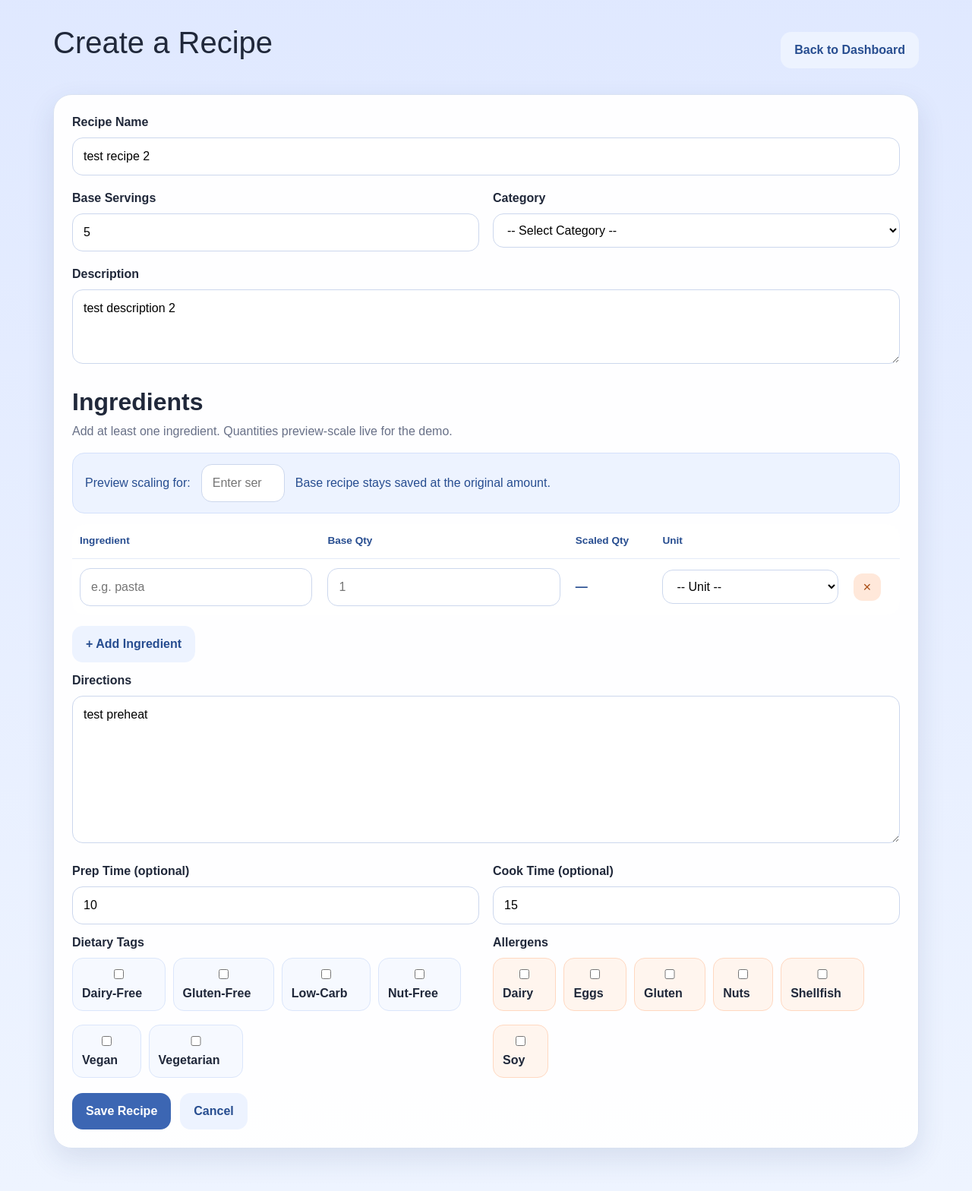
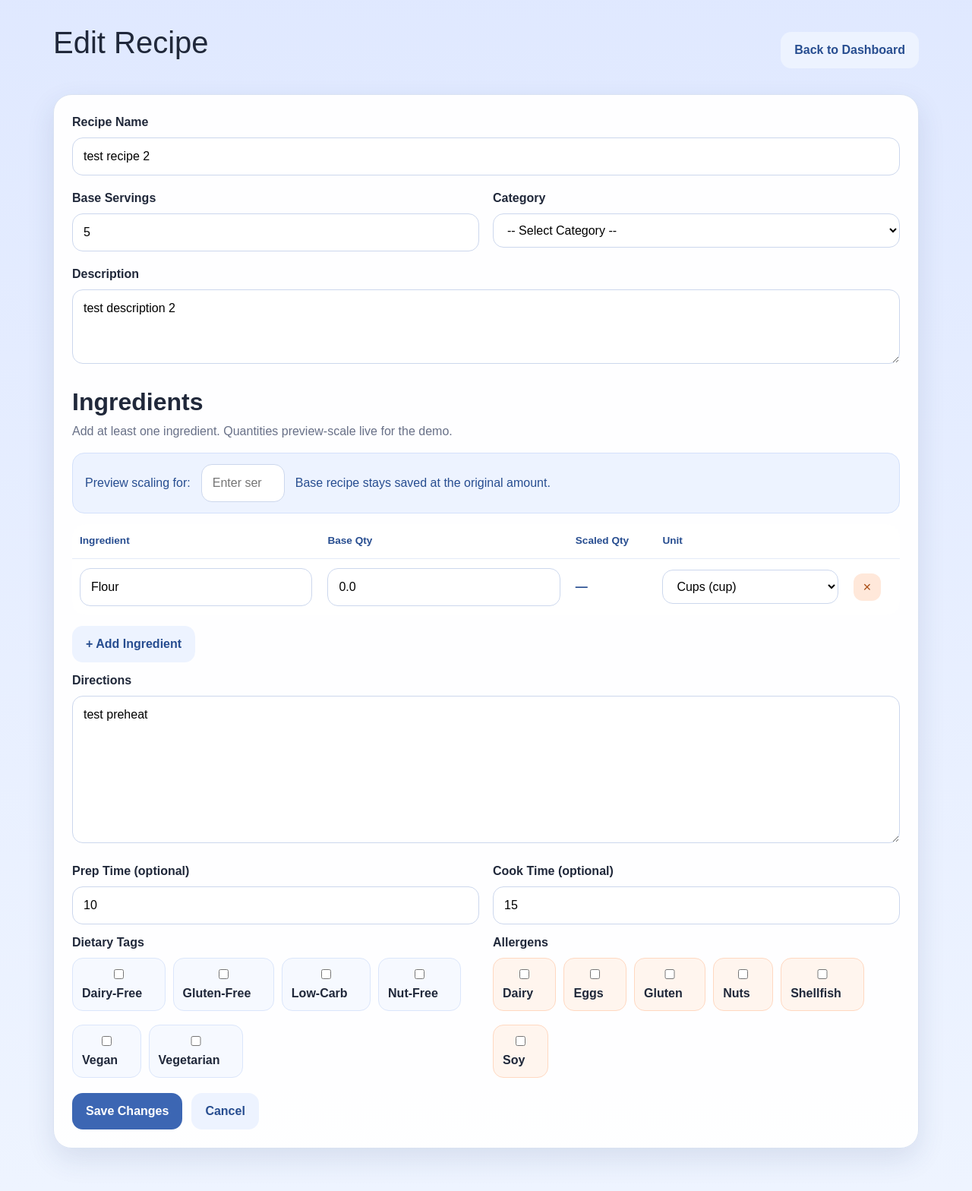
Before and after one commit to Benc25/csc330projectdemo, a Flask app: page /recipe/3/edit in a window 1280 px wide. Shown: the part 83-1651 px from the top of the page at 76% size. Run offline with Flask 3, Linux system fonts and the light colour scheme; a user stored in the database is signed in.

Commit message:
Fixed Edit Recipes deleting ingredients and not saving with the same name

```diff
--- a/app/routes.py
+++ b/app/routes.py
@@ -171,7 +171,6 @@ def dashboard():
     newest_recipes = Recipe.query.order_by(Recipe.dateCreated.desc()).limit(6).all()
     newest = [_recipe_card_data(r) for r in newest_recipes]
 
-    # --- INSERTED SAVED RECIPES LOGIC START ---
     saved_recipes = []
     if user:
         saved_query = (
@@ -181,7 +180,6 @@ def dashboard():
             .all()
         )
         saved_recipes = [_recipe_card_data(r) for r in saved_query]
-    # --- INSERTED SAVED RECIPES LOGIC END ---
 
     stats = {
         'recipes': Recipe.query.count(),
@@ -189,16 +187,6 @@ def dashboard():
         'tags': DietaryTag.query.count(),
         'allergens': Allergen.query.count(),
     }
-
-    # Make sure to add saved_recipes to the return context!
-    return render_template('dashboard.html',
-                           user=user,
-                           top_recipe=top_recipe,
-                           popular=popular,
-                           random_recipes=random_recipes,
-                           newest=newest,
-                           saved_recipes=saved_recipes, # Add this
-                           stats=stats)
 
     notifications = _get_notifications()
     has_unread = any(not n.isRead for n in notifications)
@@ -209,6 +197,7 @@ def dashboard():
                            popular=popular,
                            random_recipes=random_recipes,
                            newest=newest,
+                           saved_recipes=saved_recipes,
                            stats=stats,
                            notifications=notifications,
                            has_unread=has_unread)
@@ -296,7 +285,8 @@ def create_recipe():
     notifications = _get_notifications()
     has_unread = any(not n.isRead for n in notifications)
     return render_template('recipe_form.html', form=form, units=units, errors=errors,
-                           notifications=notifications, has_unread=has_unread)
+                           notifications=notifications, has_unread=has_unread,
+                           is_edit=False, existing_ingredients=[], recipe=None)
 
 
 @app.route('/recipe/<int:recipe_id>')
@@ -311,7 +301,6 @@ def view_recipe(recipe_id):
     avg_rating, rating_count = _get_avg_rating(recipe_id)
     user_rating = Rating.query.filter_by(recipeID=recipe_id, userID=uid).first() if uid else None
 
-    # Check if the current user has saved this recipe
     is_saved = False
     if uid:
         is_saved = SavedRecipe.query.filter_by(userID=uid, recipeID=recipe_id).first() is not None
@@ -435,7 +424,6 @@ def fork_recipe(recipe_id):
     db.session.add(forked_recipe)
     db.session.flush()
 
-    # Copy ingredients
     ingredients = Ingredient.query.filter_by(recipeID=recipe_id).all()
     for ing in ingredients:
         new_ing = Ingredient(
@@ -446,19 +434,16 @@ def fork_recipe(recipe_id):
         )
         db.session.add(new_ing)
 
-    # Copy categories
     categories = RecipeCategory.query.filter_by(recipeID=recipe_id).all()
     for cat in categories:
         new_cat = RecipeCategory(recipeID=forked_recipe.id, categoryID=cat.categoryID)
         db.session.add(new_cat)
 
-    # Copy dietary tags
     dietary_tags = RecipeDietaryTag.query.filter_by(recipeID=recipe_id).all()
     for tag in dietary_tags:
         new_tag = RecipeDietaryTag(recipeID=forked_recipe.id, dietaryTagID=tag.dietaryTagID)
         db.session.add(new_tag)
 
-    # Copy allergens
     allergens = RecipeAllergen.query.filter_by(recipeID=recipe_id).all()
     for allergen in allergens:
         new_allergen = RecipeAllergen(recipeID=forked_recipe.id, allergenID=allergen.allergenID)
@@ -499,7 +484,6 @@ def edit_recipe(recipe_id):
     current_user = get_current_user()
     recipe = Recipe.query.get_or_404(recipe_id)
 
-    # Only allow the author to edit
     if recipe.authorID != current_user.id:
         flash('You do not have permission to edit this recipe.', 'error')
         return redirect(url_for('view_recipe', recipe_id=recipe_id))
@@ -511,6 +495,8 @@ def edit_recipe(recipe_id):
     units = MeasurementUnit.query.filter_by(isActive=True).order_by(MeasurementUnit.name).all()
 
     errors = []
+    # Always pre-load from DB; the GET branch uses this directly, POST failure overwrites it
+    existing_ingredients = Ingredient.query.filter_by(recipeID=recipe_id).all()
 
     if form.validate_on_submit():
         ing_names = request.form.getlist('ing_name')
@@ -521,6 +507,13 @@ def edit_recipe(recipe_id):
 
         if not has_ingredient:
             errors.append('At least one ingredient is required.')
+
+        # Only flag duplicate if the title changed AND another recipe already uses it
+        new_title = form.title.data.strip()
+        if new_title != recipe.title:
+            duplicate = Recipe.query.filter_by(authorID=current_user.id, title=new_title).first()
+            if duplicate:
+                errors.append('You already have a recipe with this name.')
 
         parsed_ingredients = []
         for idx, (name, qty, unit_id) in enumerate(zip(ing_names, ing_qtys, ing_units), start=1):
@@ -544,30 +537,25 @@ def edit_recipe(recipe_id):
             parsed_ingredients.append((name, quantity, parsed_unit_id))
 
         if not errors:
-            # Update recipe
-            recipe.title = form.title.data.strip()
+            recipe.title = new_title
             recipe.description = (form.description.data or '').strip() or None
             recipe.instructions = form.instructions.data.strip()
             recipe.baseServings = form.baseServings.data
             recipe.prepTime = form.prepTime.data or None
             recipe.cookTime = form.cookTime.data or None
 
-            # Delete and recreate ingredients
             Ingredient.query.filter_by(recipeID=recipe_id).delete()
             for name, quantity, unit_id in parsed_ingredients:
                 db.session.add(Ingredient(recipeID=recipe_id, unitID=unit_id, name=name, quantity=quantity))
 
-            # Update categories
             RecipeCategory.query.filter_by(recipeID=recipe_id).delete()
             if form.category_id.data and form.category_id.data != 0:
                 db.session.add(RecipeCategory(recipeID=recipe_id, categoryID=form.category_id.data))
 
-            # Update dietary tags
             RecipeDietaryTag.query.filter_by(recipeID=recipe_id).delete()
             for tag_id in form.dietary_tags.data:
                 db.session.add(RecipeDietaryTag(recipeID=recipe_id, dietaryTagID=tag_id))
 
-            # Update allergens
             RecipeAllergen.query.filter_by(recipeID=recipe_id).delete()
             for allergen_id in form.allergens.data:
                 db.session.add(RecipeAllergen(recipeID=recipe_id, allergenID=allergen_id))
@@ -576,8 +564,31 @@ def edit_recipe(recipe_id):
             flash('Recipe updated successfully!', 'success')
             return redirect(url_for('view_recipe', recipe_id=recipe_id))
 
+        # Validation failed — re-render with the ingredients the user just submitted
+        # so they don't lose their edits
+        existing_ingredients = []
+        for name, qty, unit_id in zip(ing_names, ing_qtys, ing_units):
+            name = (name or '').strip()
+            if not name:
+                continue
+            try:
+                quantity = float(qty) if qty else 0.0
+            except ValueError:
+                quantity = 0.0
+            try:
+                uid_int = int(unit_id) if unit_id else 1
+            except ValueError:
+                uid_int = 1
+
+            class _FakeIng:
+                pass
+            fi = _FakeIng()
+            fi.name = name
+            fi.quantity = quantity
+            fi.unitID = uid_int
+            existing_ingredients.append(fi)
+
     elif request.method == 'GET':
-        # Populate form with existing data
         form.title.data = recipe.title
         form.description.data = recipe.description
         form.instructions.data = recipe.instructions
@@ -585,15 +596,12 @@ def edit_recipe(recipe_id):
         form.prepTime.data = recipe.prepTime
         form.cookTime.data = recipe.cookTime
 
-        # Set category
         category_link = RecipeCategory.query.filter_by(recipeID=recipe_id).first()
         form.category_id.data = category_link.categoryID if category_link else 0
 
-        # Set dietary tags
         diet_tags = RecipeDietaryTag.query.filter_by(recipeID=recipe_id).all()
         form.dietary_tags.data = [dt.dietaryTagID for dt in diet_tags]
 
-        # Set allergens
         allergen_links = RecipeAllergen.query.filter_by(recipeID=recipe_id).all()
         form.allergens.data = [a.allergenID for a in allergen_links]
 
@@ -604,7 +612,10 @@ def edit_recipe(recipe_id):
     notifications = _get_notifications()
     has_unread = any(not n.isRead for n in notifications)
     return render_template('recipe_form.html', form=form, units=units, errors=errors, recipe=recipe,
-                           notifications=notifications, has_unread=has_unread, current_user=current_user, is_edit=True)
+                           notifications=notifications, has_unread=has_unread,
+                           current_user=current_user, is_edit=True,
+                           existing_ingredients=existing_ingredients)
+
 
 @app.route('/notifications/<int:notification_id>/delete', methods=['POST'])
 @login_required
@@ -654,7 +665,6 @@ def search():
 def my_groups():
     user = get_current_user()
 
-    # Groups the user belongs to
     user_groups = (
         db.session.query(Group)
         .join(GroupMember, Group.id == GroupMember.groupID)
--- a/app/templates/recipe_form.html
+++ b/app/templates/recipe_form.html
@@ -1,11 +1,11 @@
 {% extends "base.html" %}
-{% block title %}Create Recipe | The Open Kitchen{% endblock %}
+{% block title %}{{ 'Edit Recipe' if is_edit else 'Create Recipe' }} | The Open Kitchen{% endblock %}
 
 {% block content %}
 <section class="form-shell">
     <div class="section-head compact">
         <div>
-            <h1>Create a Recipe</h1>
+            <h1>{{ 'Edit Recipe' if is_edit else 'Create a Recipe' }}</h1>
         </div>
         <a href="{{ url_for('dashboard') }}" class="btn btn-secondary">Back to Dashboard</a>
     </div>
@@ -21,7 +21,7 @@
     </div>
     {% endif %}
 
-    <form method="POST" action="{{ url_for('create_recipe') }}" class="form-card">
+    <form method="POST" action="{{ url_for('edit_recipe', recipe_id=recipe.id) if is_edit else url_for('create_recipe') }}" class="form-card">
         {{ form.hidden_tag() }}
 
         <div class="form-grid two">
@@ -66,6 +66,24 @@
                 </tr>
             </thead>
             <tbody id="ingredient-body">
+                {% if is_edit and existing_ingredients %}
+                    {% for ing in existing_ingredients %}
+                    <tr class="ingredient-row">
+                        <td><input type="text" name="ing_name" placeholder="e.g. pasta" value="{{ ing.name }}"></td>
+                        <td><input type="number" class="base-qty" step="0.01" min="0" name="ing_quantity" placeholder="1" value="{{ ing.quantity }}" oninput="scaleIngredients(document.getElementById('adjustServings').value)"></td>
+                        <td><span class="scaled-value">—</span></td>
+                        <td>
+                            <select name="ing_unit">
+                                <option value="">-- Unit --</option>
+                                {% for u in units %}
+                                <option value="{{ u.id }}" {% if u.id == ing.unitID %}selected{% endif %}>{{ u.name }} ({{ u.abbreviation }})</option>
+                                {% endfor %}
+                            </select>
+                        </td>
+                        <td><button type="button" class="icon-btn" onclick="removeIngredient(this)">×</button></td>
+                    </tr>
+                    {% endfor %}
+                {% else %}
                 <tr class="ingredient-row">
                     <td><input type="text" name="ing_name" placeholder="e.g. pasta"></td>
                     <td><input type="number" class="base-qty" step="0.01" min="0" name="ing_quantity" placeholder="1" oninput="scaleIngredients(document.getElementById('adjustServings').value)"></td>
@@ -80,6 +98,7 @@
                     </td>
                     <td><button type="button" class="icon-btn" onclick="removeIngredient(this)">×</button></td>
                 </tr>
+                {% endif %}
             </tbody>
         </table>
         <button type="button" class="btn btn-secondary" onclick="addIngredient()">+ Add Ingredient</button>
@@ -106,7 +125,8 @@
                 <label>Dietary Tags</label>
                 <div class="check-grid">
                     {% for value, label in form.dietary_tags.choices %}
-                    <label class="check-pill"><input type="checkbox" name="dietary_tags" value="{{ value }}"> {{ label }}</label>
+                    <label class="check-pill"><input type="checkbox" name="dietary_tags" value="{{ value }}"
+                        {% if value in form.dietary_tags.data %}checked{% endif %}> {{ label }}</label>
                     {% endfor %}
                 </div>
             </div>
@@ -115,15 +135,16 @@
                 <label>Allergens</label>
                 <div class="check-grid">
                     {% for value, label in form.allergens.choices %}
-                    <label class="check-pill allergen"><input type="checkbox" name="allergens" value="{{ value }}"> {{ label }}</label>
+                    <label class="check-pill allergen"><input type="checkbox" name="allergens" value="{{ value }}"
+                        {% if value in form.allergens.data %}checked{% endif %}> {{ label }}</label>
                     {% endfor %}
                 </div>
             </div>
         </div>
 
         <div class="form-actions push-top">
-            <button type="submit" class="btn btn-primary">Save Recipe</button>
-            <a href="{{ url_for('dashboard') }}" class="btn btn-secondary">Cancel</a>
+            <button type="submit" class="btn btn-primary">{{ 'Save Changes' if is_edit else 'Save Recipe' }}</button>
+            <a href="{{ url_for('view_recipe', recipe_id=recipe.id) if is_edit else url_for('dashboard') }}" class="btn btn-secondary">Cancel</a>
         </div>
     </form>
 </section>
```
Also changed, not shown: app/recipe.db.
